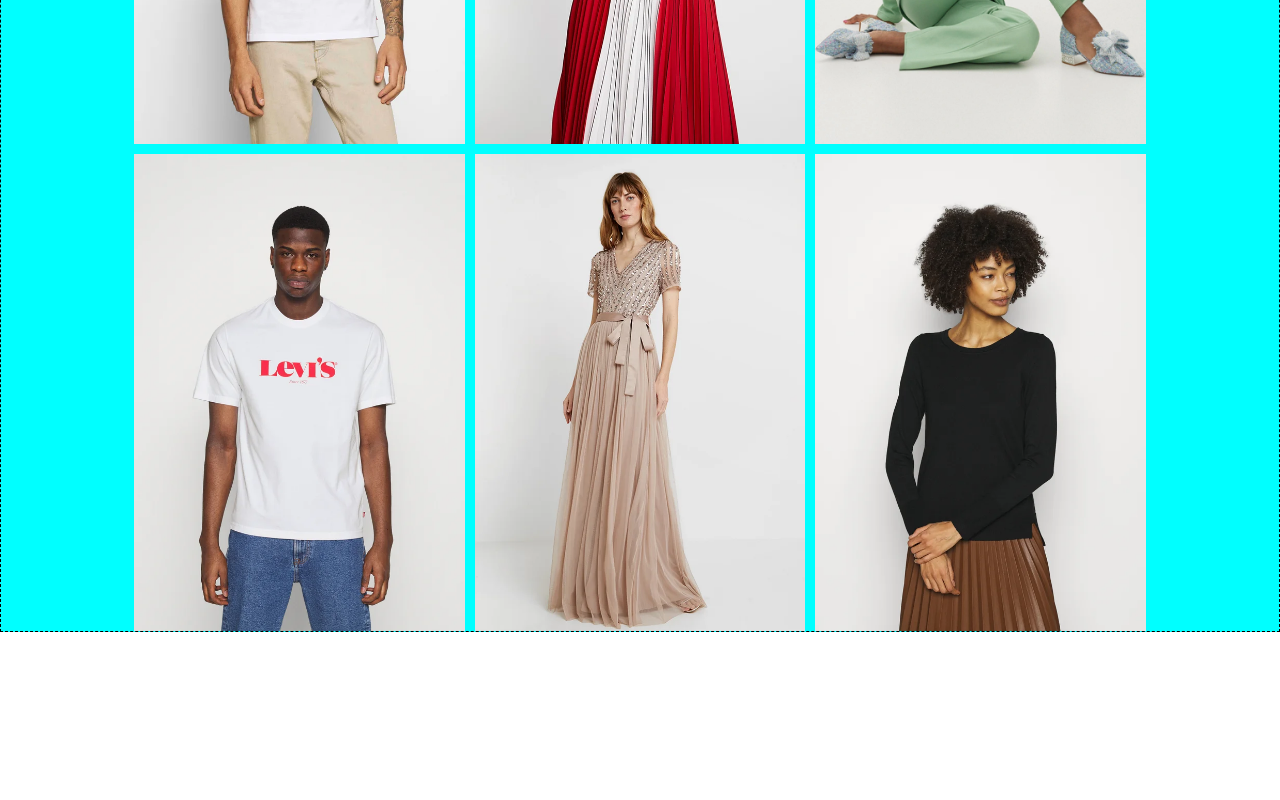
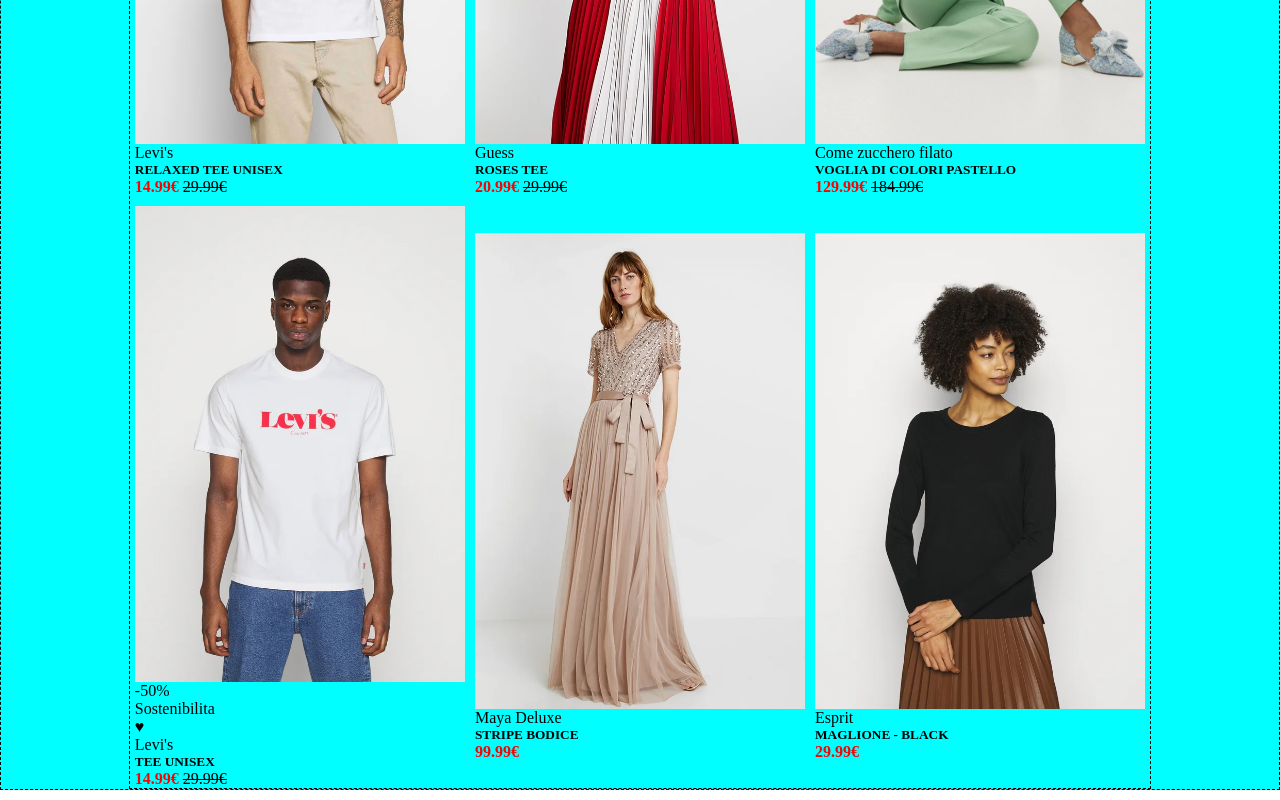
Before and after one commit to RiccardoFiacco/html-css-boolando, a plain HTML site: page index.html in a window 1280 px wide. Shown: the part 345-1145 px from the top of the page. Before the commit the page ends 987 px from the top, so only its background shows below. Drawn offline with Linux system fonts and the light colour scheme.

Commit message:
change html main

```diff
--- a/css/style.css
+++ b/css/style.css
@@ -4,7 +4,9 @@
     margin: 0;
     padding: 0;
 }
-
+h5{
+    text-transform:uppercase
+}
 /* debug rules*/
 
 .debug {
@@ -31,7 +33,10 @@
     gap:10px;
 }
 
-.col-16{
+.red{
+    color: red;
+}
+.col-1_3{
     width: calc(100%/3 - 10px);
 }
 
--- a/index.html
+++ b/index.html
@@ -8,25 +8,64 @@
   <body>
     <header></header>
 
-    <main class="debug container mt-10 mb-10">
-      <div class="row">
-        <section class="col-16">
+    <main class=" debug container mt-10 mb-10">
+      <div class="debug row">
+        <section class="col-1_3">
           <img class="w-100" src="./img/1.webp" alt="prima" />
+          <div>
+            <p>Levi's</p>
+            <h5>relaxed tee unisex</h5>
+            <strong><span class="red">14.99&euro; </span></strong>
+            <del>29.99&euro;</del>
+          </div>
         </section>
-        <section class="col-16">
+        <section class="col-1_3">
           <img class="w-100" src="./img/2.webp" alt="seconda" />
+          <div>
+            <p>Guess</p>
+            <h5>ROSES TEE</h5>
+            <strong><span class="red">20.99&euro; </span></strong>
+            <del>29.99&euro;</del>
+          </div>
         </section>
-        <section class="col-16">
+        <section class="col-1_3">
           <img class="w-100" src="./img/3.webp" alt="terza" />
+          <div>
+            <p>Come zucchero filato</p>
+            <h5>Voglia di colori pastello</h5>
+            <strong><span class="red">129.99&euro; </span></strong>
+            <del>184.99&euro;</del>
+          </div>
         </section>
-        <section class="col-16">
-          <img class="w-100" src="./img/4.webp" alt="quarta" />
+        <section class="col-1_3">
+          <div class="modify-position">
+            <img class="w-100" src="./img/4.webp" alt="quarta" />
+            <p class="first-z-index bg-red">-50%</p>
+            <p class="first-z-index bg-green">Sostenibilita</p>
+            <p class="first-z-index heart">&hearts;</p>
+          </div>
+          <div class="text">
+            <p>Levi's</p>
+            <h5>tee unisex</h5>
+            <strong><span class="red">14.99&euro; </span></strong>
+            <del>29.99&euro;</del>
+          </div>
         </section>
-        <section class="col-16">
+        <section class="col-1_3">
           <img class="w-100" src="./img/5.webp" alt="quinta" />
+          <div>
+            <p>Maya Deluxe</p>
+            <h5>stripe bodice</h5>
+            <strong><span class="red">99.99&euro;</span></strong>
+          </div>
         </section>
-        <section class="col-16">
+        <section class="col-1_3">
           <img class="w-100" src="./img/6.webp" alt="sesta" />
+          <div>
+            <p>Esprit</p>
+            <h5>Maglione - black</h5>
+            <strong><span class="red">29.99&euro; </span></strong>
+          </div>
         </section>
       </div>
     </main>
```
